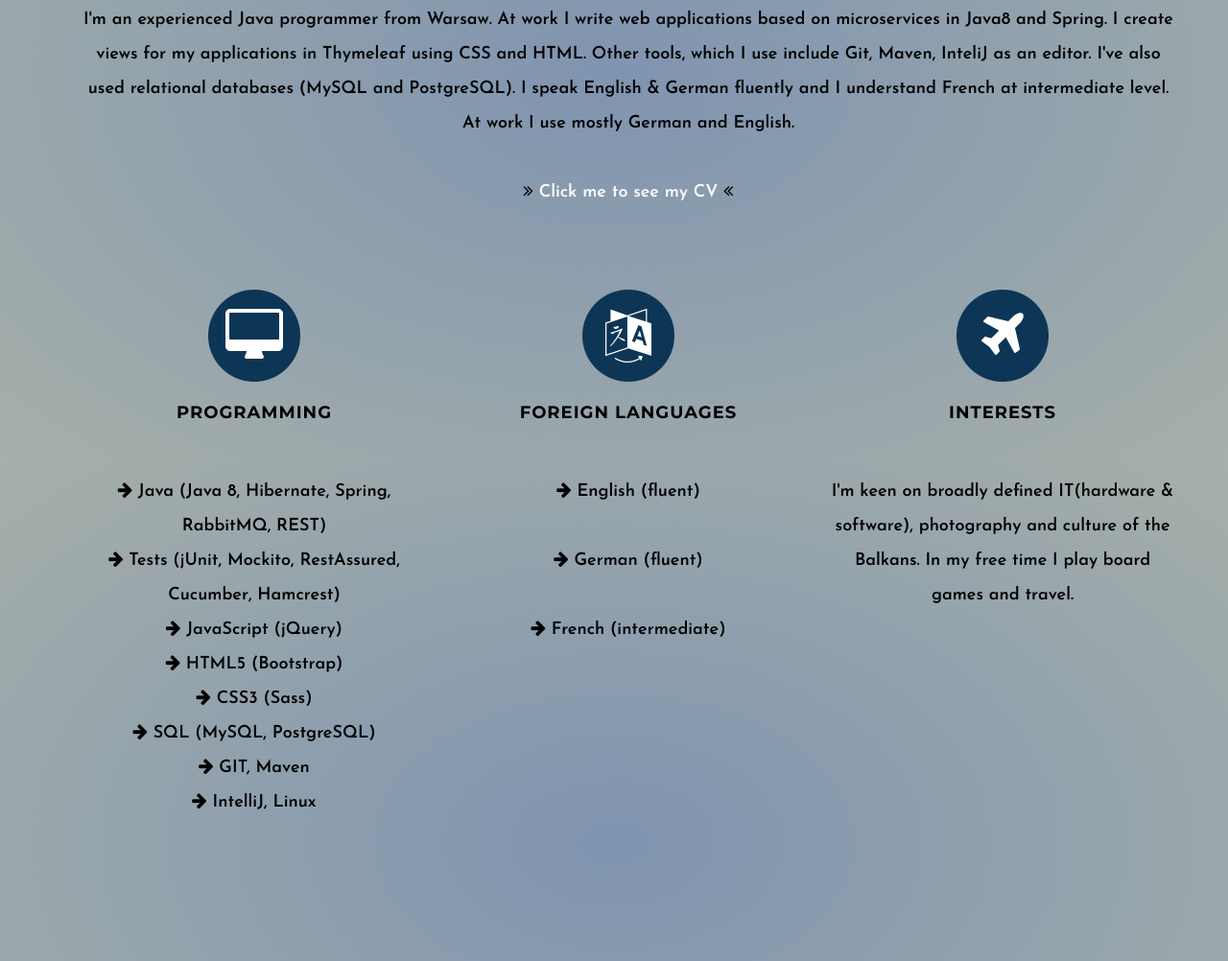
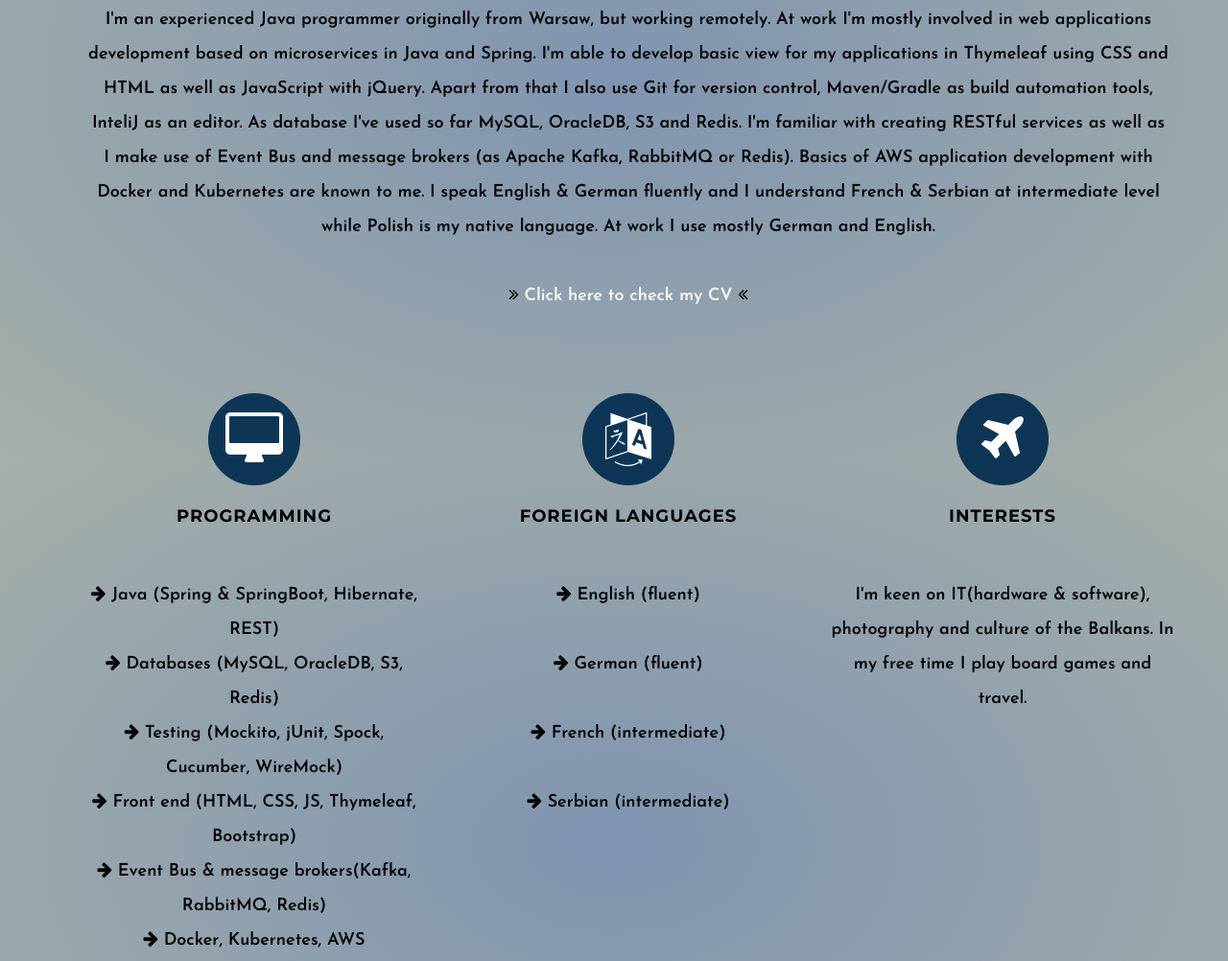
Before and after one commit to annagzowska/annagzowska.github.io, a plain HTML site: page index.html in a window 1280 px wide. Shown: the part 1121-2123 px from the top of the page at 96% size. Drawn offline with nearby package versions, Linux system fonts and the light colour scheme.

Commit message:
Update index.html

```diff
--- a/index.html
+++ b/index.html
@@ -77,8 +77,17 @@
                 <div class="row">
                     <div class="col-lg-12 text-center">
                         <h2 class="section-heading">About me</h2>
-                        <p class="section-subheading text-muted">I'm an experienced Java programmer from Warsaw. At work I&nbsp;write web applications based on microservices in Java8 and Spring. I&nbsp;create views for my applications in Thymeleaf using CSS and HTML. Other tools, which I&nbsp;use include Git, Maven, InteliJ as an editor. I've also used relational databases (MySQL and PostgreSQL). I&nbsp;speak English&nbsp;&&nbsp;German fluently and I&nbsp;understand French at intermediate level. At work I&nbsp;use mostly German and English.<br><br>
-                            <i class="fa fa-angle-double-right"></i><a target="_blank" href="https://drive.google.com/file/d/1ZnO5f42mkUSmYHQDq7iheOf2aKOCymzJ/view?usp=sharing"> Click me to see my CV </a><i class="fa fa-angle-double-left"></i></p>
+                        <p class="section-subheading text-muted">I'm an experienced Java programmer originally from Warsaw, but working remotely.
+				At work I'm mostly involved in web applications development based on microservices in Java and Spring.
+				I'm able to develop basic view for my applications in Thymeleaf using CSS and HTML as well as JavaScript with jQuery. Apart from that I&nbsp;also use Git for version control,
+				Maven/Gradle as build automation tools, InteliJ as an editor.
+				As database I've used so far MySQL, OracleDB, S3 and Redis.
+				I'm familiar with creating RESTful services as well as I&nbsp;make use of Event Bus and message brokers (as Apache Kafka, RabbitMQ or Redis).
+				Basics of AWS application development with Docker and Kubernetes are known to me.
+				I&nbsp;speak English&nbsp;&&nbsp;German fluently and I&nbsp;understand French &&nbsp;Serbian at intermediate level while Polish is my native language.
+				At work I&nbsp;use mostly German and English.<br><br>
+                            <i class="fa fa-angle-double-right"></i><a target="_blank" href="https://drive.google.com/file/d/1ZnO5f42mkUSmYHQDq7iheOf2aKOCymzJ/view?usp=sharing">
+				Click here to check my CV </a><i class="fa fa-angle-double-left"></i></p>
                     </div>
                 </div><br><br>
                 <div class="row text-center">
@@ -88,14 +97,12 @@
                             <i class="fa fa-desktop fa-stack-1x fa-inverse"></i>
                         </span>
                         <h4 class="about-subheading">Programming</h4><br><br>
-                        <p class="text-muted"><i class="fa fa-arrow-right"></i> Java (Java 8, Hibernate, Spring, RabbitMQ, REST)<br>
-			    <i class="fa fa-arrow-right"></i> Tests (jUnit, Mockito, RestAssured, Cucumber, Hamcrest)<br>
-                            <i class="fa fa-arrow-right"></i> JavaScript (jQuery)<br>
-                            <i class="fa fa-arrow-right"></i> HTML5 (Bootstrap)<br>
-                            <i class="fa fa-arrow-right"></i> CSS3 (Sass)<br>
-                            <i class="fa fa-arrow-right"></i> SQL (MySQL, PostgreSQL)<br>
-                            <i class="fa fa-arrow-right"></i> GIT, Maven<br>
-                            <i class="fa fa-arrow-right"></i> IntelliJ, Linux</p>
+                        <p class="text-muted"><i class="fa fa-arrow-right"></i> Java (Spring & SpringBoot, Hibernate, REST)<br>
+			    <i class="fa fa-arrow-right"></i> Databases (MySQL, OracleDB, S3, Redis)<br>
+                            <i class="fa fa-arrow-right"></i> Testing (Mockito, jUnit, Spock, Cucumber, WireMock) <br>
+                            <i class="fa fa-arrow-right"></i> Front end (HTML, CSS, JS, Thymeleaf, Bootstrap)<br>
+                            <i class="fa fa-arrow-right"></i> Event Bus & message brokers(Kafka, RabbitMQ, Redis)<br>
+                            <i class="fa fa-arrow-right"></i> Docker, Kubernetes, AWS<br></p>
                     </div>
                     <div class="col-md-4">
                         <span class="fa-stack fa-4x">
@@ -105,7 +112,8 @@
                         <h4 class="about-subheading">Foreign languages</h4><br><br>
                         <p class="text-muted"><i class="fa fa-arrow-right"></i> English (fluent)<br><br>
                             <i class="fa fa-arrow-right"></i> German (fluent)<br><br>
-                            <i class="fa fa-arrow-right"></i> French (intermediate)</p>
+			    <i class="fa fa-arrow-right"></i> French (intermediate)<br><br>
+                            <i class="fa fa-arrow-right"></i> Serbian (intermediate)</p>
                     </div>
                     <div class="col-md-4">
                         <span class="fa-stack fa-4x">
@@ -113,7 +121,7 @@
                             <i class="fa fa-plane fa-stack-1x fa-inverse"></i>
                         </span>
                         <h4 class="about-subheading">Interests</h4><br><br>
-                        <p class="text-muted">I'm keen on broadly defined IT(hardware & software), photography and culture of the Balkans. In my free time I play board games and travel.</p>
+                        <p class="text-muted">I'm keen on IT(hardware & software), photography and culture of the Balkans. In my free time I play board games and travel.</p>
                     </div>
                 </div>
             </div>
@@ -159,7 +167,7 @@
 
         <footer>
             <div class="container text-center">
-                <p>Copyright &copy; Anna Gzowska 2018</p>
+                <p>Copyright &copy; Anna Gzowska 2020</p>
             </div>
         </footer>
 
```
